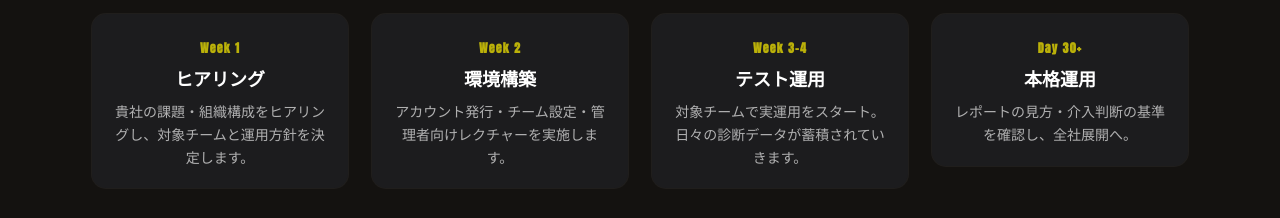
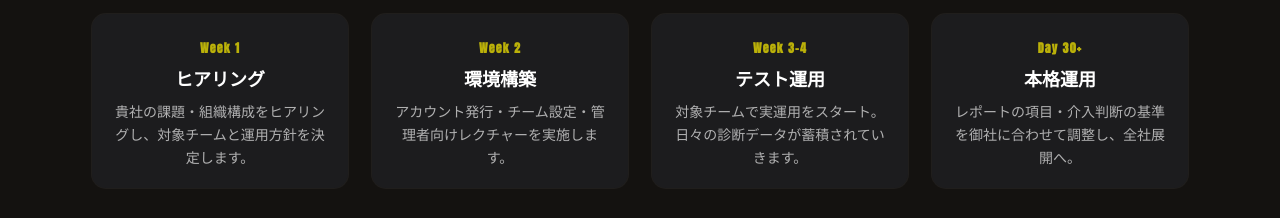
Before and after one commit to LaCall-Gagans-Studio/sosikio, a Next.js app in the folder my-app/: page /hr in a window 1280 px wide. Shown: the part 5665-5883 px from the top of the page. Built offline with nearby package versions, Linux system fonts and the light colour scheme; a web font is replaced by a local one.

Commit message:
Update OnboardingSteps.tsx

```diff
--- a/my-app/src/app/(hr)/hr/_components/OnboardingSteps.tsx
+++ b/my-app/src/app/(hr)/hr/_components/OnboardingSteps.tsx
@@ -33,7 +33,7 @@ const STEPS: Step[] = [
     number: 4,
     period: 'Day 30+',
     title: '本格運用',
-    description: 'レポートの見方・介入判断の基準を確認し、全社展開へ。',
+    description: 'レポートの項目・介入判断の基準を御社に合わせて調整し、全社展開へ。',
   },
 ]
 
@@ -81,12 +81,8 @@ export function OnboardingSteps() {
                     <span className="hr-latin text-xs font-bold tracking-widest text-[#fff200]/70">
                       {step.period}
                     </span>
-                    <h3 className="hr-impact mt-1.5 text-lg font-bold text-white">
-                      {step.title}
-                    </h3>
-                    <p className="mt-2 text-sm leading-relaxed text-white/65">
-                      {step.description}
-                    </p>
+                    <h3 className="hr-impact mt-1.5 text-lg font-bold text-white">{step.title}</h3>
+                    <p className="mt-2 text-sm leading-relaxed text-white/65">{step.description}</p>
                   </div>
                 </div>
               </Reveal>
```
